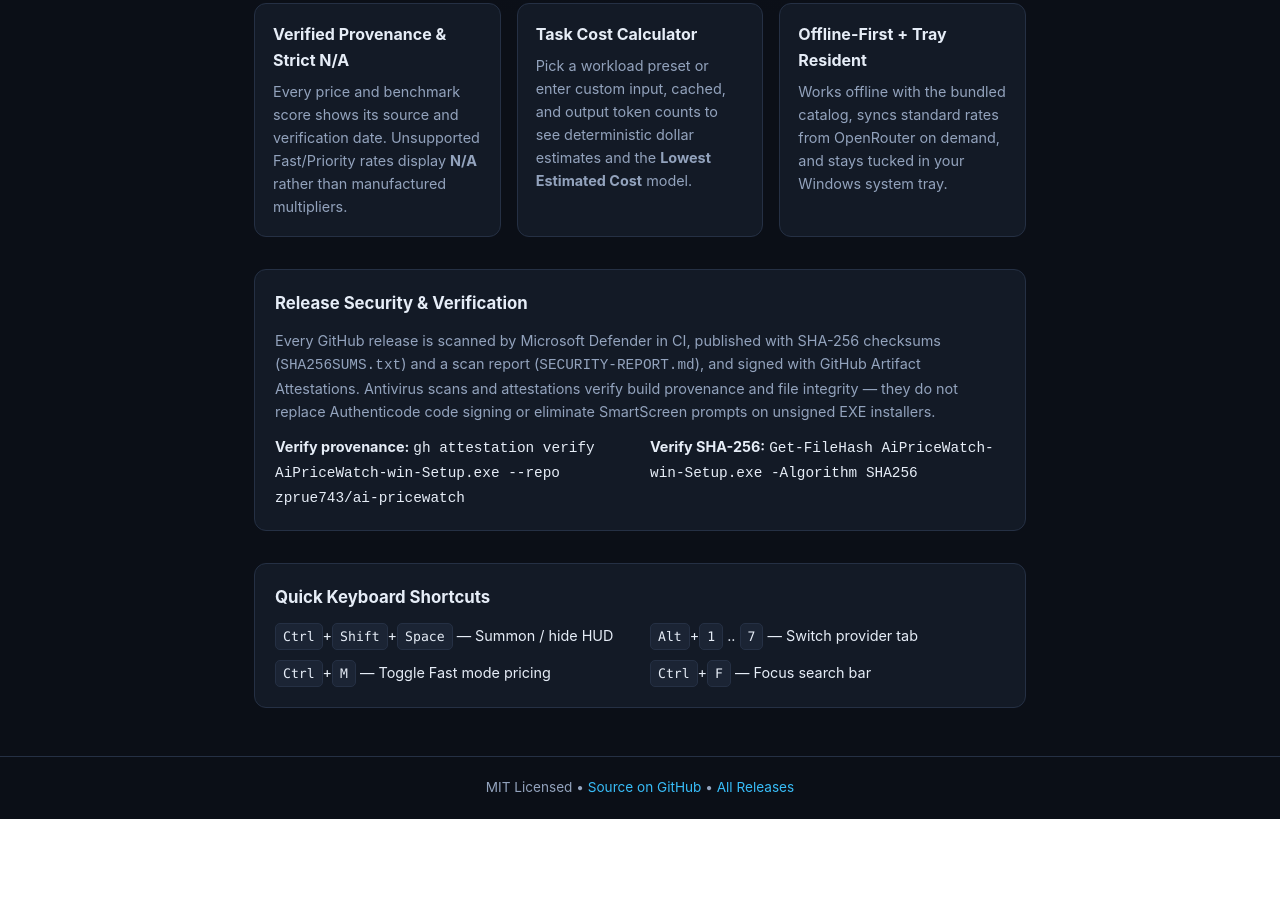
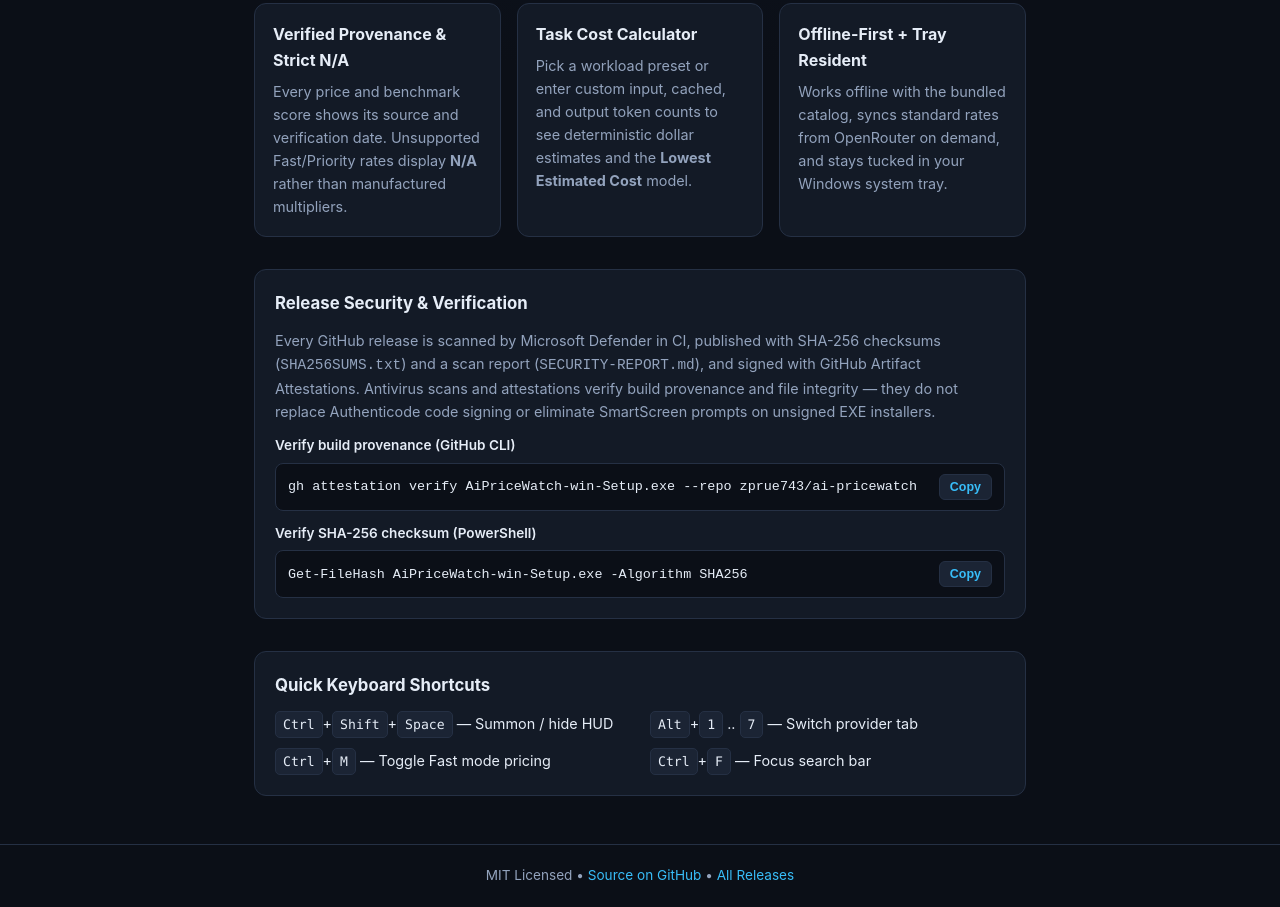
Before and after one commit to zprue743/ai-pricewatch, a plain HTML site: page site/index.html in a window 1280 px wide. Shown: the part 1073-1980 px from the top of the page. Before the commit the page ends 1892 px from the top, so only its background shows below. Drawn offline with Linux system fonts and the light colour scheme.

Commit message:
docs(site): make verification commands copyable code blocks

```diff
--- a/site/index.html
+++ b/site/index.html
@@ -148,6 +148,49 @@
       border: 1px solid var(--border);
       border-radius: 5px;
     }
+    .verify-stack {
+      display: flex;
+      flex-direction: column;
+      gap: 12px;
+    }
+    .code-block-label {
+      font-size: 0.85rem;
+      font-weight: 600;
+      color: var(--text);
+      margin-bottom: 6px;
+    }
+    .code-block {
+      display: flex;
+      align-items: center;
+      justify-content: space-between;
+      gap: 12px;
+      background: #0b0f17;
+      border: 1px solid var(--border);
+      border-radius: 8px;
+      padding: 10px 12px;
+    }
+    .code-block pre {
+      margin: 0;
+      overflow-x: auto;
+      font-family: ui-monospace, SFMono-Regular, Consolas, monospace;
+      font-size: 0.84rem;
+      color: var(--text);
+      white-space: pre;
+    }
+    .copy-btn {
+      flex-shrink: 0;
+      background: #1b2434;
+      color: var(--accent);
+      border: 1px solid var(--border);
+      border-radius: 6px;
+      padding: 5px 10px;
+      font-size: 0.78rem;
+      font-weight: 600;
+      cursor: pointer;
+    }
+    .copy-btn:hover {
+      background: #243147;
+    }
     footer {
       text-align: center;
       padding: 20px;
@@ -217,9 +260,21 @@
         Every GitHub release is scanned by Microsoft Defender in CI, published with SHA-256 checksums (<code>SHA256SUMS.txt</code>) and a scan report (<code>SECURITY-REPORT.md</code>), and signed with GitHub Artifact Attestations.
         Antivirus scans and attestations verify build provenance and file integrity — they do not replace Authenticode code signing or eliminate SmartScreen prompts on unsigned EXE installers.
       </p>
-      <div class="shortcut-list">
-        <div><strong>Verify provenance:</strong> <code>gh attestation verify AiPriceWatch-win-Setup.exe --repo zprue743/ai-pricewatch</code></div>
-        <div><strong>Verify SHA-256:</strong> <code>Get-FileHash AiPriceWatch-win-Setup.exe -Algorithm SHA256</code></div>
+      <div class="verify-stack">
+        <div>
+          <div class="code-block-label">Verify build provenance (GitHub CLI)</div>
+          <div class="code-block">
+            <pre><code id="cmd-attestation">gh attestation verify AiPriceWatch-win-Setup.exe --repo zprue743/ai-pricewatch</code></pre>
+            <button type="button" class="copy-btn" data-copy-target="cmd-attestation">Copy</button>
+          </div>
+        </div>
+        <div>
+          <div class="code-block-label">Verify SHA-256 checksum (PowerShell)</div>
+          <div class="code-block">
+            <pre><code id="cmd-sha256">Get-FileHash AiPriceWatch-win-Setup.exe -Algorithm SHA256</code></pre>
+            <button type="button" class="copy-btn" data-copy-target="cmd-sha256">Copy</button>
+          </div>
+        </div>
       </div>
     </section>
 
@@ -239,5 +294,26 @@
     <a href="https://github.com/zprue743/ai-pricewatch">Source on GitHub</a> •
     <a href="https://github.com/zprue743/ai-pricewatch/releases">All Releases</a>
   </footer>
+  <script>
+    document.querySelectorAll('.copy-btn').forEach((btn) => {
+      btn.addEventListener('click', async () => {
+        const target = document.getElementById(btn.dataset.copyTarget);
+        if (!target) return;
+        try {
+          await navigator.clipboard.writeText(target.textContent.trim());
+          const orig = btn.textContent;
+          btn.textContent = 'Copied!';
+          setTimeout(() => { btn.textContent = orig; }, 1600);
+        } catch {
+          // Fallback selection if clipboard API is unavailable
+          const range = document.createRange();
+          range.selectNodeContents(target);
+          const sel = window.getSelection();
+          sel.removeAllRanges();
+          sel.addRange(range);
+        }
+      });
+    });
+  </script>
 </body>
 </html>
```
